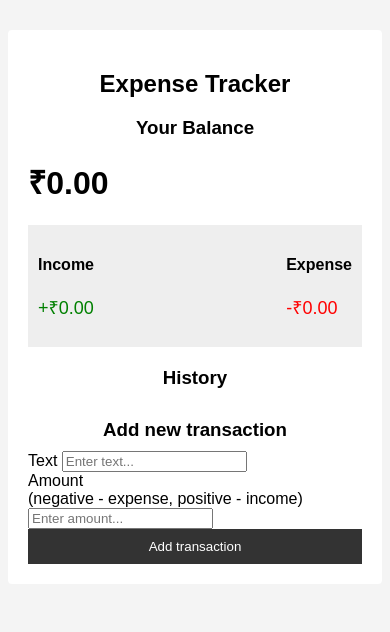
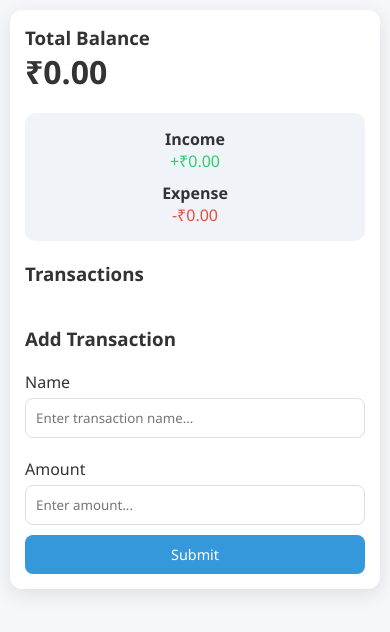
Before and after one commit to Aditya0872006/Expense-Tracker, a plain HTML site: page index.html in a window 390 px wide. Drawn offline with Linux system fonts and the light colour scheme.

Commit message:
ui has been changed

```diff
--- a/index.html
+++ b/index.html
@@ -8,36 +8,43 @@
 </head>
 <body>
   <div class="container">
-        <h2>Expense Tracker</h2>
-        <h3>Your Balance</h3>
+    <!-- TOP BALANCE CARD -->
+    <div class="balance-card">
+      <h3>Total Balance</h3>
       <h1 id="balance">₹0.00</h1>
-
       <div class="inc-exp-container">
         <div>
           <h4>Income</h4>
-                <p id="money-plus" class="money plus">+₹0.00</p>
+          <p id="money-plus" class="money plus">₹0.00</p>
         </div>
         <div>
           <h4>Expense</h4>
-                <p id="money-minus" class="money minus">-₹0.00</p>
+          <p id="money-minus" class="money minus">₹0.00</p>
+        </div>
       </div>
     </div>
 
-        <h3>History</h3>
+    <!-- TRANSACTION HISTORY -->
+    <div class="transactions">
+      <h3>Transactions</h3>
       <ul id="list" class="list"></ul>
+    </div>
 
-        <h3>Add new transaction</h3>
+    <!-- ADD NEW TRANSACTION -->
+    <div class="add-transaction">
+      <h3>Add Transaction</h3>
       <form id="form">
         <div class="form-control">
-                <label for="text">Text</label>
-                <input type="text" id="text" placeholder="Enter text..." />
+          <label for="text">Name</label>
+          <input type="text" id="text" placeholder="Enter transaction name..." />
         </div>
         <div class="form-control">
-                <label for="amount">Amount <br /> (negative - expense, positive - income)</label>
+          <label for="amount">Amount</label>
           <input type="number" id="amount" placeholder="Enter amount..." />
         </div>
-            <button class="btn">Add transaction</button>
+        <button class="btn">Submit</button>
       </form>
+    </div>
   </div>
 
   <script src="script.js"></script>
--- a/style.css
+++ b/style.css
@@ -1,74 +1,184 @@
+/* Base styles */
 * {
   box-sizing: border-box;
+  margin: 0;
+  padding: 0;
+  font-family: "Segoe UI", Tahoma, Geneva, Verdana, sans-serif;
 }
 
 body {
-  font-family: Arial, sans-serif;
-  background: #f4f4f4;
+  background: #f5f7fa;
+  color: #333;
+  display: flex;
+  justify-content: center;
+  align-items: flex-start;
+  min-height: 100vh;
+  padding: 20px;
 }
 
 .container {
-  max-width: 400px;
-  margin: 30px auto;
+  width: 100%;
+  max-width: 600px;
   background: #fff;
   padding: 20px;
-  border-radius: 4px;
+  border-radius: 12px;
+  box-shadow: 0 5px 20px rgba(0, 0, 0, 0.1);
 }
 
-h2, h3 {
+/* Heading */
+h2 {
   text-align: center;
-  margin-bottom: 10px;
+  margin-bottom: 15px;
+  font-size: 1.8rem;
 }
 
+/* Balance */
+.balance {
+  margin: 20px 0;
+  text-align: center;
+  font-size: 1.5rem;
+}
+
+/* Income & Expense container */
 .inc-exp-container {
   display: flex;
   justify-content: space-between;
-  background: #eee;
-  padding: 10px;
+  background: #f0f4f8;
+  padding: 15px;
+  border-radius: 10px;
   margin: 20px 0;
 }
 
-.money {
-  font-size: 18px;
+.inc-exp-container > div {
+  flex: 1;
+  text-align: center;
 }
 
 .money.plus {
-  color: green;
+  color: #2ecc71;
 }
 
 .money.minus {
-  color: red;
+  color: #e74c3c;
 }
 
-.list {
+/* Transaction list */
+#list {
   list-style-type: none;
+  margin: 20px 0;
   padding: 0;
-  margin-bottom: 30px;
+  max-height: 200px;
+  overflow-y: auto;
 }
 
-.list li {
-  background: #f6f6f6;
+#list li {
+  background: #f9f9f9;
   padding: 10px;
-  border-right: 5px solid;
-  margin: 10px 0;
+  border-radius: 8px;
+  margin: 8px 0;
   display: flex;
   justify-content: space-between;
-  position: relative;
+  align-items: center;
+  border-right: 5px solid;
 }
 
-.list li.plus {
-  border-color: green;
+#list li.plus {
+  border-color: #2ecc71;
 }
 
-.list li.minus {
-  border-color: red;
+#list li.minus {
+  border-color: #e74c3c;
+}
+
+.delete-btn {
+  background: #e74c3c;
+  border: none;
+  color: #fff;
+  padding: 5px 10px;
+  margin-left: 10px;
+  border-radius: 5px;
+  cursor: pointer;
+}
+
+.delete-btn:hover {
+  background: #c0392b;
+}
+
+/* Form */
+form {
+  margin-top: 20px;
+}
+
+label {
+  display: block;
+  margin: 10px 0 5px;
+}
+
+input[type="text"],
+input[type="number"] {
+  width: 100%;
+  padding: 10px;
+  border: 1px solid #ddd;
+  border-radius: 8px;
+  margin-bottom: 10px;
 }
 
 .btn {
   width: 100%;
-  padding: 10px;
-  background: #333;
+  padding: 12px;
+  border: none;
+  border-radius: 8px;
+  background: #3498db;
   color: white;
-  border: none;
   cursor: pointer;
+  font-size: 1rem;
 }
+
+.btn:hover {
+  background: #2980b9;
+}
+
+/* 🔹 Responsive Design */
+@media (max-width: 768px) {
+  .container {
+    padding: 15px;
+  }
+
+  h2 {
+    font-size: 1.5rem;
+  }
+
+  .balance {
+    font-size: 1.2rem;
+  }
+
+  .inc-exp-container {
+    flex-direction: column;
+    gap: 10px;
+  }
+
+  #list li {
+    flex-direction: column;
+    align-items: flex-start;
+    gap: 5px;
+  }
+
+  .delete-btn {
+    align-self: flex-end;
+  }
+}
+
+@media (max-width: 480px) {
+  body {
+    padding: 10px;
+  }
+
+  h2 {
+    font-size: 1.3rem;
+  }
+
+  .btn {
+    font-size: 0.9rem;
+    padding: 10px;
+  }
+}
```
Lines whose indentation alone changed are shown as unchanged.
